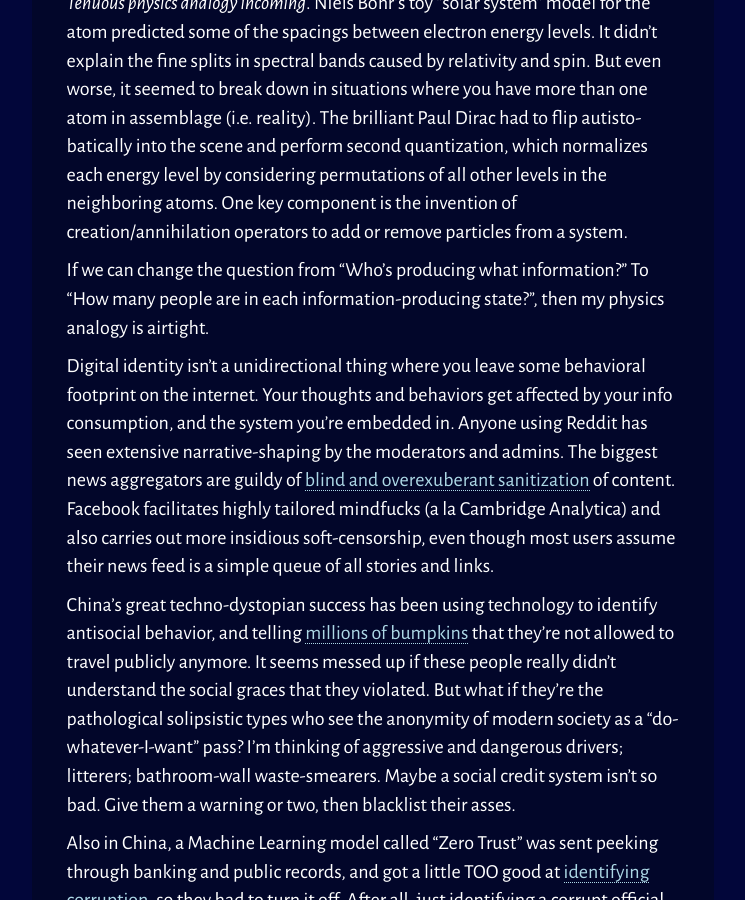
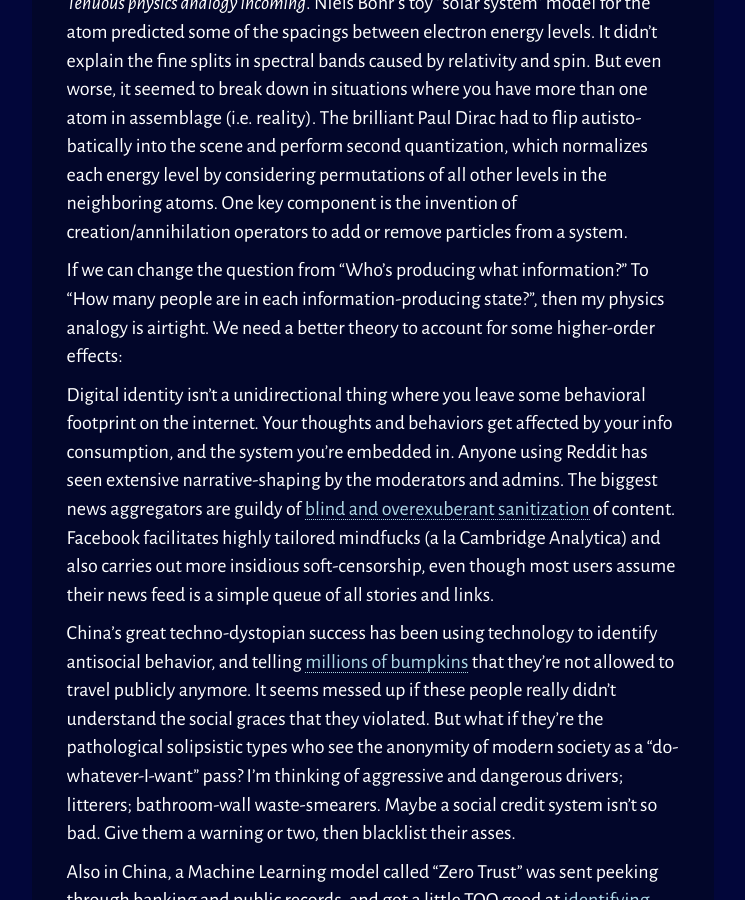
Before and after one commit to roriholm/roriholm.github.io, a Jekyll site: the page built from _posts/2019-03-07-tech-culture.md, in a window 1280 px wide and 900 px high, scrolled down 561 px. Shown: the whole window, without its empty margins (316-1061 px from the left). Built offline with Jekyll 4.4.1, drawn with Linux system fonts in a browser that asks for light colours; nearby versions of some CDN libraries.

Commit message:
Update 2019-03-07-tech-culture.md

```diff
--- a/_posts/2019-03-07-tech-culture.md
+++ b/_posts/2019-03-07-tech-culture.md
@@ -8,7 +8,7 @@
 
 *Tenuous physics analogy incoming*. Niels Bohr's toy "solar system" model for the atom predicted some of the spacings between electron energy levels. It didn't explain the fine splits in spectral bands caused by relativity and spin. But even worse, it seemed to break down in situations where you have more than one atom in assemblage (i.e. reality). The brilliant Paul Dirac had to flip autisto-batically into the scene and perform second quantization, which normalizes each energy level by considering permutations of all other levels in the neighboring atoms. One key component is the invention of creation/annihilation operators to add or remove particles from a system.
 
-If we can change the question from "Who's producing what information?" To "How many people are in each information-producing state?", then my physics analogy is airtight.
+If we can change the question from "Who's producing what information?" To "How many people are in each information-producing state?", then my physics analogy is airtight. We need a better theory to account for some higher-order effects:
 
 Digital identity isn't a unidirectional thing where you leave some behavioral footprint on the internet. Your thoughts and behaviors get affected by your info consumption, and the system you're embedded in. Anyone using Reddit has seen extensive narrative-shaping by the moderators and admins. The biggest news aggregators are guildy of [blind and overexuberant sanitization](https://www.engadget.com/2019/01/31/sex-censorship-killed-internet-fosta-sesta/) of content. Facebook facilitates highly tailored mindfucks (a la Cambridge Analytica) and also carries out more insidious soft-censorship, even though most users assume their news feed is a simple queue of all stories and links.
 
```
